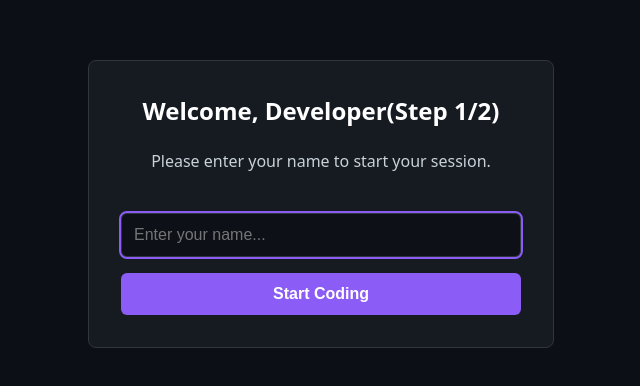
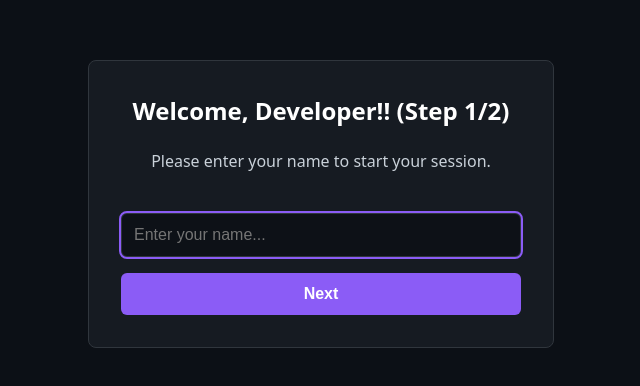
Before and after one commit to DeshanCC/ai-code-enviorment, a React (Vite) app: page / in a window 1280 px wide. Shown: the part 196-582 px from the top of the page, without its empty margins (319-959 px from the left). Built offline with nearby package versions, Linux system fonts and the light colour scheme.

Commit message:
Fix Intial UI issues

```diff
--- a/src/components/DeveloperLogin.jsx
+++ b/src/components/DeveloperLogin.jsx
@@ -26,7 +26,7 @@ export default function DeveloperLogin({ onLogin }) {
   return (
     <div className={styles.overlay}>
       <div className={styles.modal}>
-        <h2>Welcome, Developer(Step 1/2)</h2>
+        <h2>Welcome, Developer!! (Step 1/2)</h2>
         <p>Please enter your name to start your session.</p>
         <form onSubmit={handleSubmit}>
           <input
@@ -39,7 +39,7 @@ export default function DeveloperLogin({ onLogin }) {
           />
           {error && <p className={styles.error}>{error}</p>}
           <button type="submit" className={styles.button}>
-            Start Coding
+            Next
           </button>
         </form>
       </div>
```
